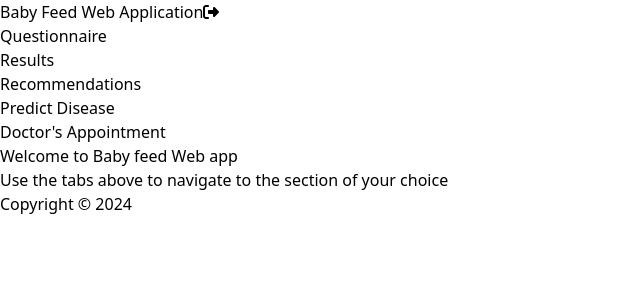
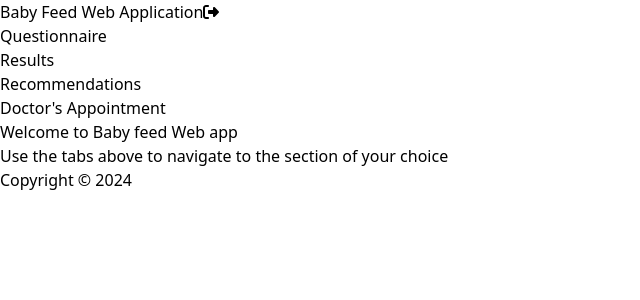
Before and after one commit to Harshith-Teja/Baby-feed-web-app, a React (Vite) app in the folder front-end/: page / in a window 1280 px wide. Shown: the top 300 px of the page, without its empty margins (0-640 px from the left). Built offline with nearby package versions, Linux system fonts and the light colour scheme.

Commit message:
commented predict tab

```diff
--- a/front-end/src/components/NavBar.jsx
+++ b/front-end/src/components/NavBar.jsx
@@ -2,7 +2,6 @@ import React, { useState } from "react";
 import { Link } from "react-router-dom";
 
 export const NavBar = ({ reqType, setReqType }) => {
-
   return (
     <nav className="bg-gradient-to-r from-slate-900 to-slate-700 shadow-2xl shadow-blue-500/50 text-white p-3 sm:text-xl">
       <ul className="grid grid-rows-2 grid-flow-col gap-2 sm:flex justify-around">
@@ -45,7 +44,7 @@ export const NavBar = ({ reqType, setReqType }) => {
           </li>
         </Link>
 
-        <Link to="/predict">
+        {/* <Link to="/predict">
           <li
             className={
               reqType == "Predict Disease"
@@ -56,7 +55,7 @@ export const NavBar = ({ reqType, setReqType }) => {
           >
             Predict Disease
           </li>
-        </Link>
+        </Link> */}
 
         <Link to="/appointment">
           <li
```
